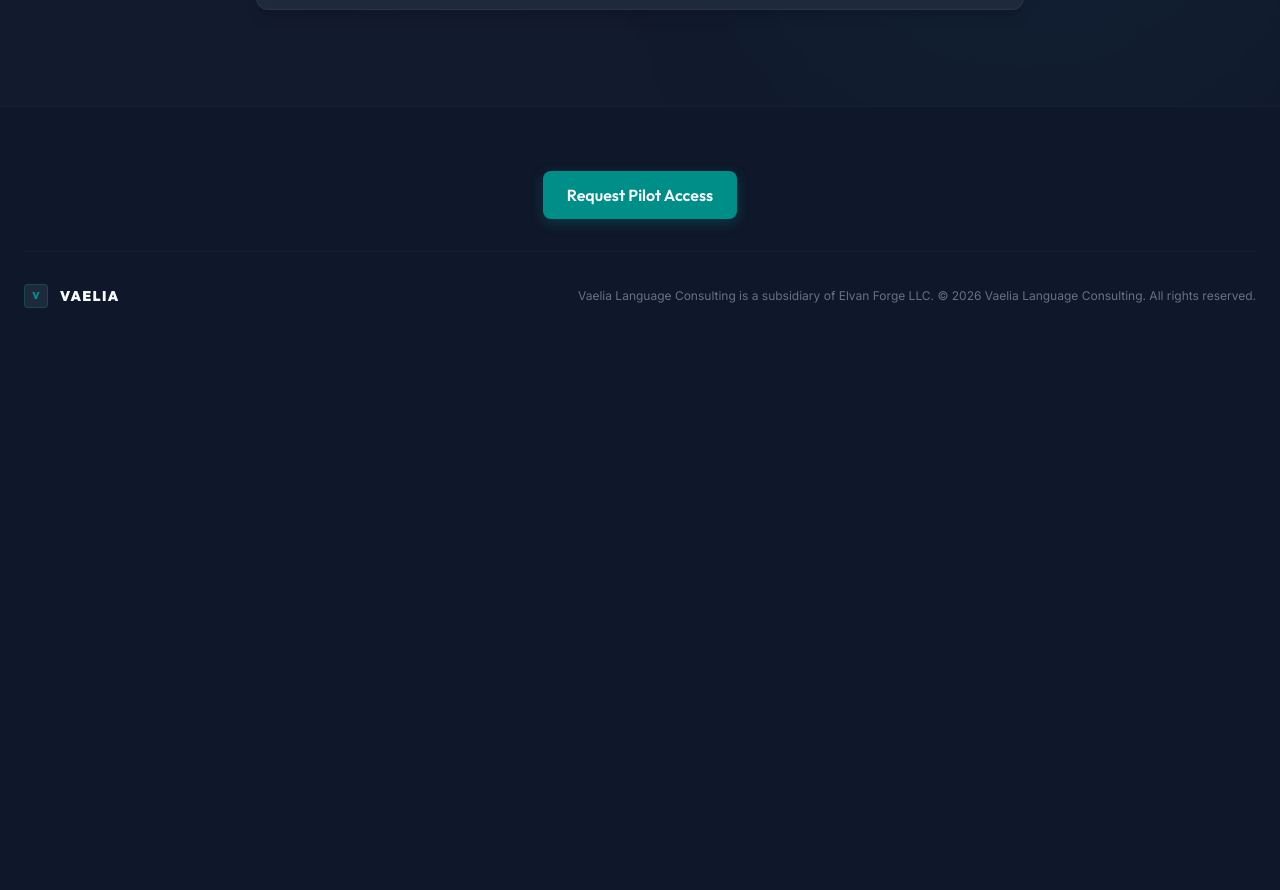
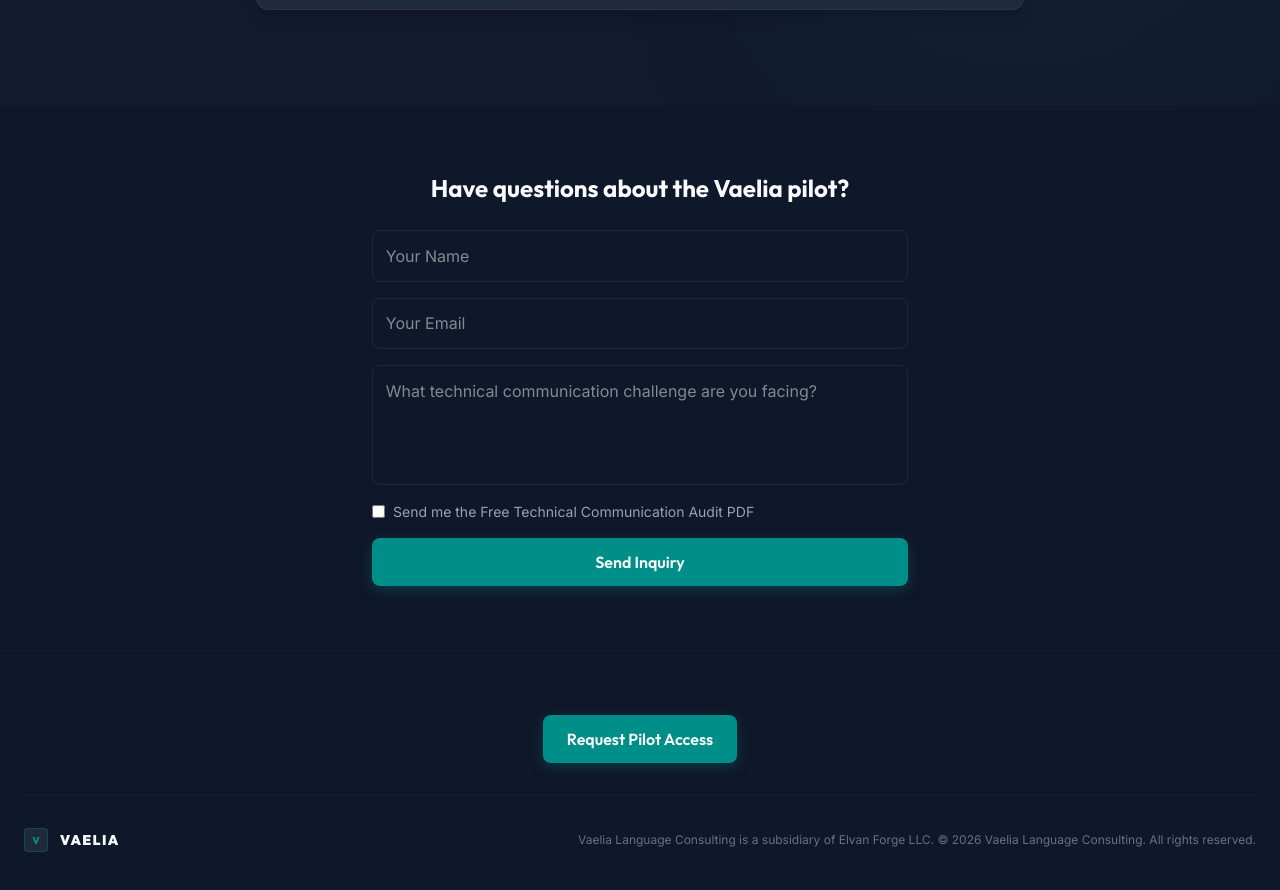
Before and after one commit to ElvanForge/vaelia_landing, a SvelteKit app: page / in a window 1280 px wide. Shown: the part 3560-4450 px from the top of the page. Before the commit the page ends 3932 px from the top, so only its background shows below. Built offline with nearby package versions, Linux system fonts and the light colour scheme.

Commit message:
Integrate InquiryForm component and fix header link navigation

```diff
--- a/src/routes/+page.svelte
+++ b/src/routes/+page.svelte
@@ -1,4 +1,6 @@
 <script lang="ts">
+	import InquiryForm from '../components/InquiryForm.svelte';
+
 	// State for slot capacity tracker
 	let remainingSlots = $state(2);
 </script>
@@ -30,7 +32,7 @@
 			<nav class="flex items-center space-x-6 md:space-x-8 text-sm font-medium tracking-wide">
 				<a href="https://buy.stripe.com/6oUfZj2w7eFBevabk2bjW05" class="hover:text-brand-teal transition-colors">Curriculum</a>
 				<a href="https://buy.stripe.com/6oUfZj2w7eFBevabk2bjW05" class="hover:text-brand-teal transition-colors">Pilot Program</a>
-				<a href="https://buy.stripe.com/6oUfZj2w7eFBevabk2bjW05" class="hover:text-brand-teal transition-colors">Inquire</a>
+				<a href="#inquiry-section" class="hover:text-brand-teal transition-colors">Inquire</a>
 			</nav>
 		</div>
 	</header>
@@ -387,6 +389,8 @@
 		</div>
 	</div>
 
+	<InquiryForm />
+
 	<!-- Footer -->
 	<footer class="bg-brand-bg py-16 px-6 border-t border-brand-card/50 text-xs">
 		<div class="max-w-7xl mx-auto flex flex-col items-center space-y-8">
```
